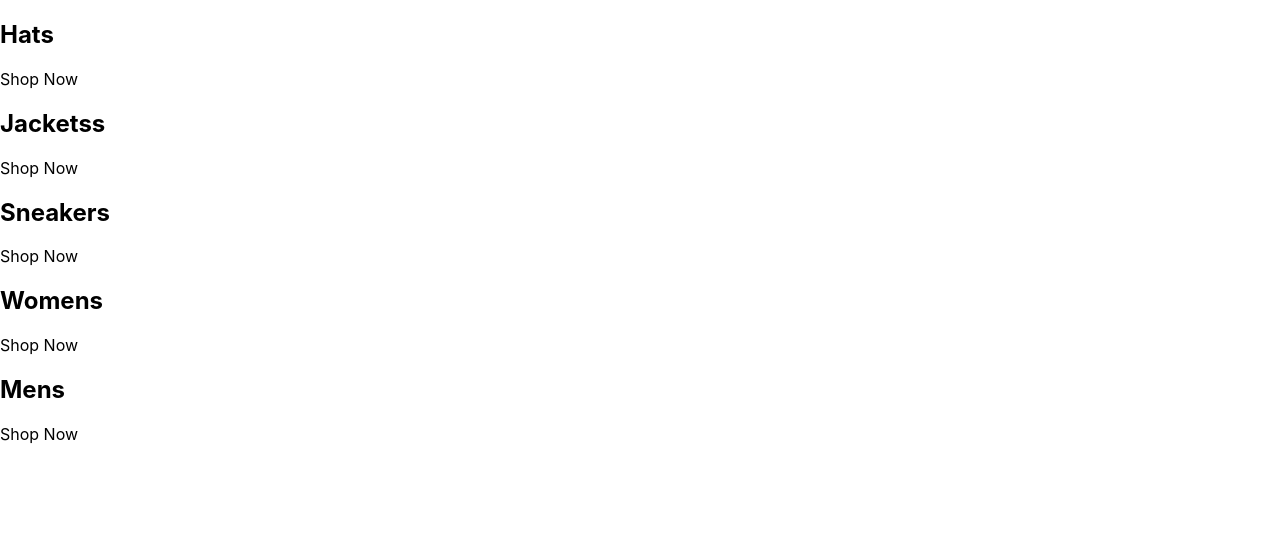
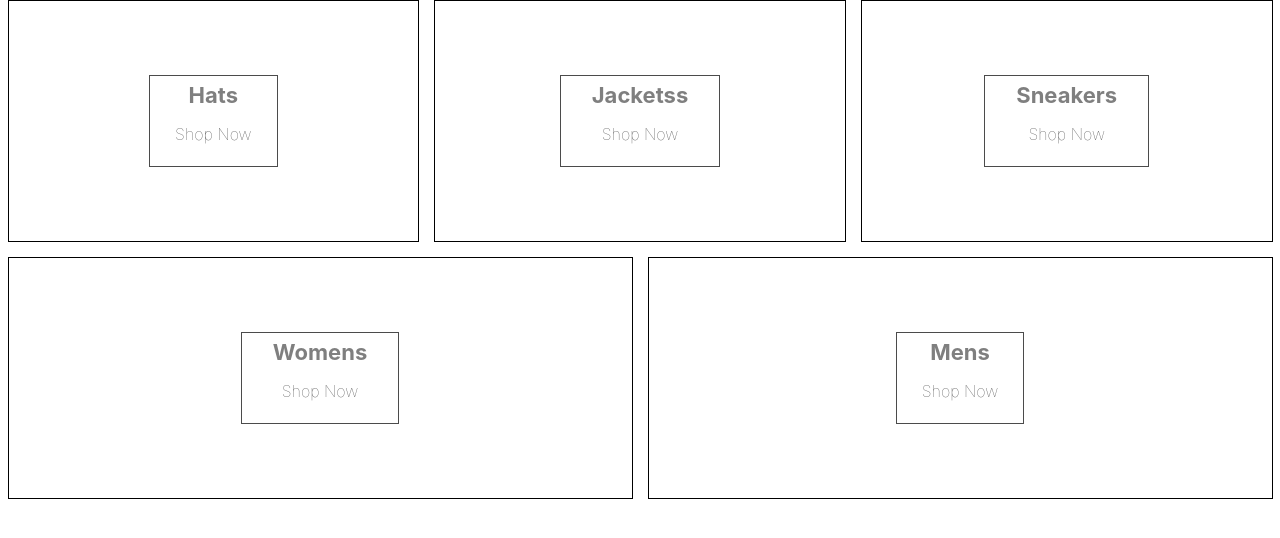
Before and after one commit to AnnaDubininaV/React-2020, a React (Create React App) app: page / in a window 1280 px wide. Shown: the top 538 px of the page. Built offline with nearby package versions, Linux system fonts and the light colour scheme.

Commit message:
Section-4: Added Scss

```diff
--- a/package.json
+++ b/package.json
@@ -9,6 +9,7 @@
     "react": "^18.2.0",
     "react-dom": "^18.2.0",
     "react-scripts": "5.0.1",
+    "sass": "^1.54.4",
     "web-vitals": "^2.1.4"
   },
   "scripts": {
--- a/src/App.js
+++ b/src/App.js
@@ -1,3 +1,5 @@
+import './categories.styles.scss';
+
 const App = () => {
   const categories = [
     { id: 1, title: 'Hats' },
@@ -10,7 +12,7 @@
   return (
     <div className="categories-container">
       {categories.map(({ title, id }) => (
-        <div key={id} className="caregory-container">
+        <div key={id} className="category-container">
           <div className="background-image"></div>
           {/* < img /> */}
           <div className="category-body-container">
--- /dev/null
+++ b/src/categories.styles.scss
@@ -0,0 +1,75 @@
+.categories-container {
+  width: 100%;
+  display: flex;
+  flex-wrap: wrap;
+  justify-content: space-between;
+}
+
+.category-container {
+  min-width: 30%;
+  height: 240px;
+  flex: 1 1 auto;
+  display: flex;
+  align-items: center;
+  justify-content: center;
+  border: 1px solid black;
+  margin: 0 7.5px 15px;
+  overflow: hidden;
+
+  &:hover {
+    cursor: pointer;
+
+    & .background-image {
+      transform: scale(1.1);
+      transition: transform 6s cubic-bezier(0.25, 0.45, 0.45, 0.95);
+    }
+
+    & .category-body-container {
+      opacity: 0.9;
+    }
+  }
+
+  &.large {
+    height: 380px;
+  }
+
+  &:first-child {
+    margin-right: 7.5px;
+  }
+
+  &:last-child {
+    margin-left: 7.5px;
+  }
+
+  .background-image {
+    width: 100%;
+    height: 100%;
+    background-size: cover;
+    background-position: center;
+  }
+
+  .category-body-container {
+    height: 90px;
+    padding: 0 25px;
+    display: flex;
+    flex-direction: column;
+    align-items: center;
+    justify-content: center;
+    border: 1px solid black;
+    background-color: white;
+    opacity: 0.7;
+    position: absolute;
+
+    h2 {
+      font-weight: bold;
+      margin: 0 6px 0;
+      font-size: 22px;
+      color: #4a4a4a;
+    }
+
+    p {
+      font-weight: lighter;
+      font-size: 16px;
+    }
+  }
+}
```
Also changed, not shown: 1 other file (tests, documents, lock files or other folders).
